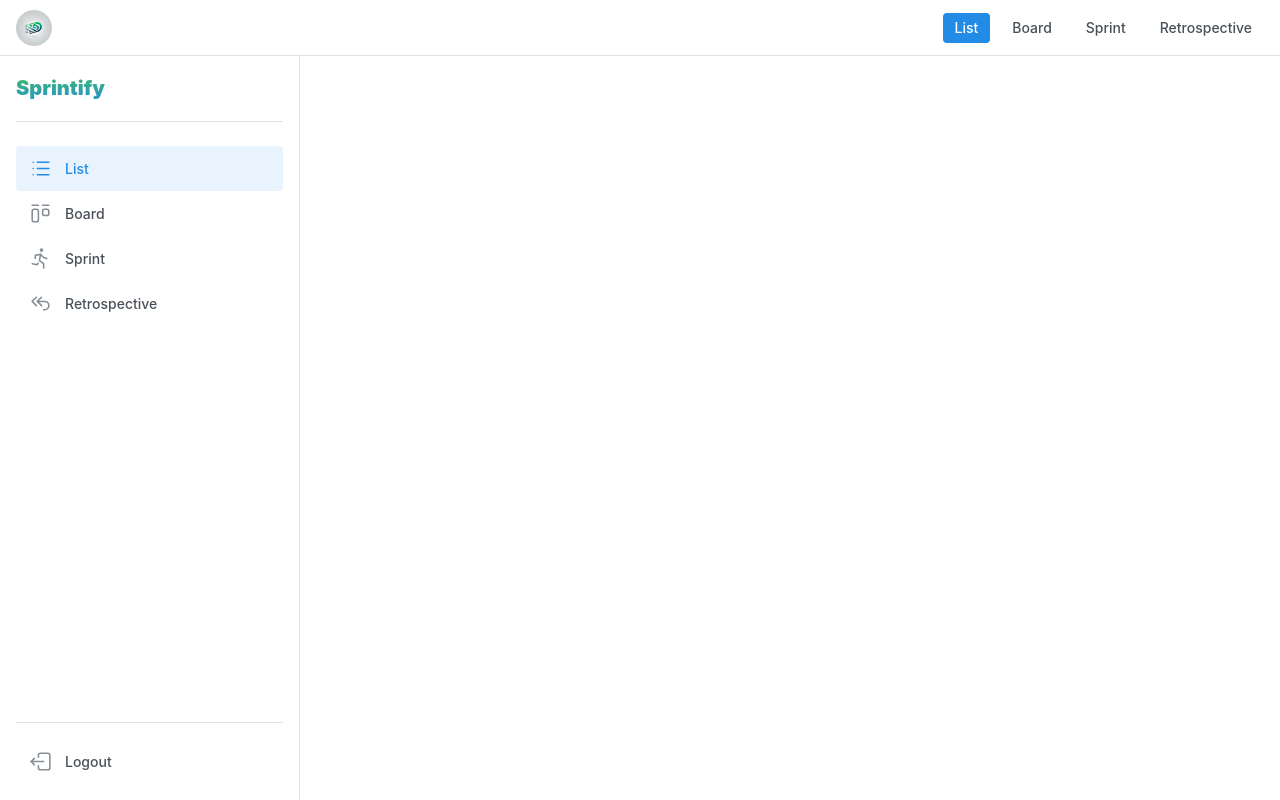
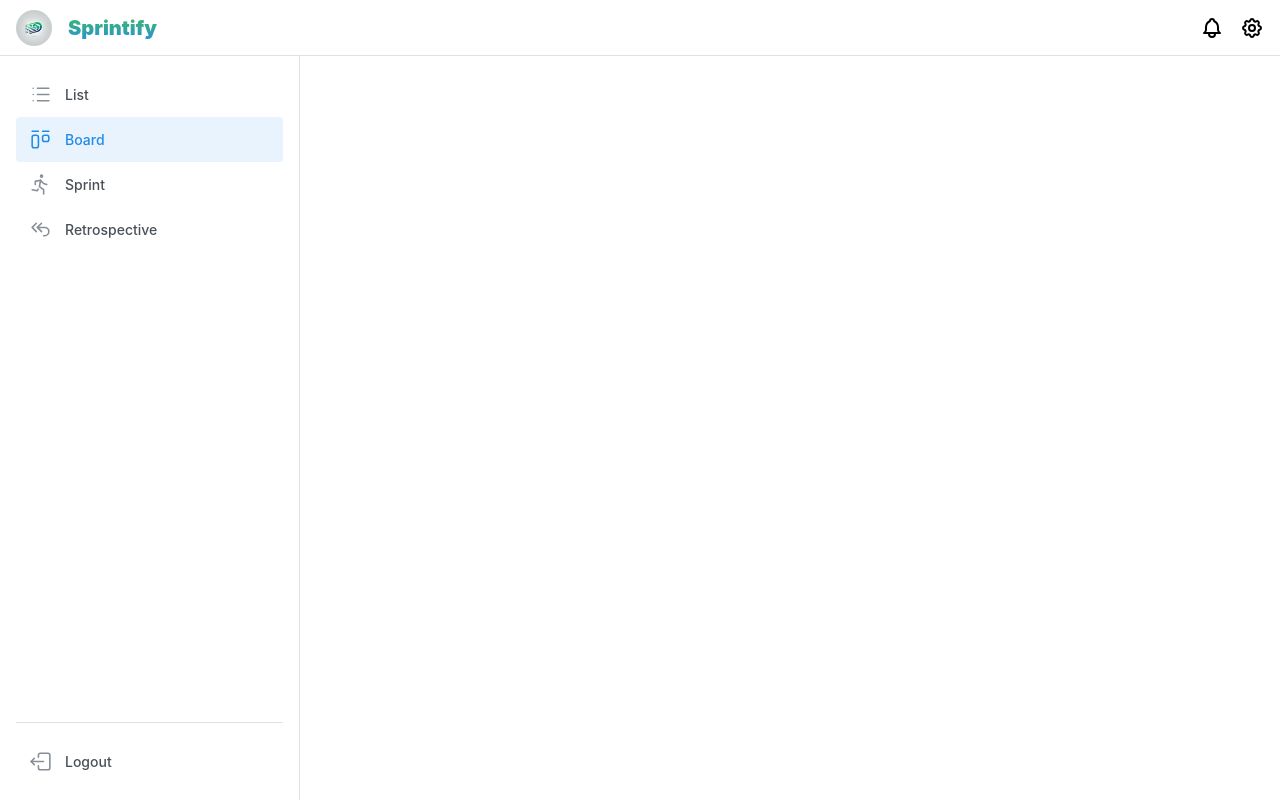
Before and after one commit to moppiiiii/sprintify, a React (Vite) app in the folder apps/frontend/: page /board in a window 1280 px wide. Built offline with nearby package versions, Linux system fonts and the light colour scheme.

Commit message:
refactor(parts): parts refactor

```diff
--- a/apps/frontend/src/app/components/parts/header/Header.parts.module.scss
+++ b/apps/frontend/src/app/components/parts/header/Header.parts.module.scss
@@ -9,29 +9,11 @@
     justify-content: space-between;
     height: 56px;
 
-    > .logo-image {
-      width: 36px;
-      height: 36px;
-      border-radius: 50%;
-    }
-
-    .header-link {
-      display: block;
-      padding: 8px 12px;
-      font-size: var(--mantine-font-size-sm);
-      font-weight: 500;
-      line-height: 1;
-      color: light-dark(var(--mantine-color-gray-7), var(--mantine-color-dark-0));
-      text-decoration: none;
-      border-radius: var(--mantine-radius-sm);
-
-      &:hover {
-        background-color: light-dark(var(--mantine-color-gray-0), var(--mantine-color-dark-6));
-      }
-
-      [data-mantine-color-scheme] &[data-active] {
-        color: var(--mantine-color-white);
-        background-color: var(--mantine-color-blue-filled);
+    > .info-group {
+      > .logo-image {
+        width: 36px;
+        height: 36px;
+        border-radius: 50%;
       }
     }
   }
--- a/apps/frontend/src/app/components/parts/header/Header.parts.module.scss.d.ts
+++ b/apps/frontend/src/app/components/parts/header/Header.parts.module.scss.d.ts
@@ -1,7 +1,7 @@
 declare const classNames: {
   readonly "header-container": "header-container";
   readonly "inner-container": "inner-container";
+  readonly "info-group": "info-group";
   readonly "logo-image": "logo-image";
-  readonly "header-link": "header-link";
 };
 export = classNames;
--- a/apps/frontend/src/app/components/parts/header/Header.parts.tsx
+++ b/apps/frontend/src/app/components/parts/header/Header.parts.tsx
@@ -1,48 +1,32 @@
-import { useState } from "react";
-import { Container, Group, Burger } from "@mantine/core";
-import { useDisclosure } from "@mantine/hooks";
+import React from "react";
+import { Container, Group, Text, Image } from "@mantine/core";
+import { IconBell, IconSettings } from "@tabler/icons-react";
 import SprintifyLogo from "../../../../assets/logo/sprintify-logo.webp";
 import classes from "./Header.parts.module.scss";
 
-const links = [
-  { link: "/list", label: "List" },
-  { link: "/board", label: "Board" },
-  { link: "/sprint", label: "Sprint" },
-  { link: "/retrospective", label: "Retrospective" },
-];
-
 const HeaderComponent: React.FC = () => {
-  const [opened, { toggle }] = useDisclosure(false);
-  const [active, setActive] = useState(links[0].link);
-
-  const items = links.map((link) => (
-    <a
-      key={link.label}
-      href={link.link}
-      className={classes["header-link"]}
-      data-active={active === link.link || undefined}
-      onClick={(event) => {
-        event.preventDefault();
-        setActive(link.link);
-      }}
-    >
-      {link.label}
-    </a>
-  ));
-
   return (
     <header className={classes["header-container"]}>
       <Container fluid className={classes["inner-container"]}>
-        <img
-          className={classes["logo-image"]}
-          src={SprintifyLogo}
-          alt="sprintify-logo"
-        />
-        <Group gap={10} visibleFrom="xs">
-          {items}
+        <Group className={classes["info-group"]}>
+          <Image
+            className={classes["logo-image"]}
+            src={SprintifyLogo}
+            alt="sprintify-logo"
+          />
+          <Text
+            size="xl"
+            fw={900}
+            variant="gradient"
+            gradient={{ from: "green", to: "blue", deg: 180 }}
+          >
+            Sprintify
+          </Text>
         </Group>
-
-        <Burger opened={opened} onClick={toggle} hiddenFrom="xs" size="sm" />
+        <Group>
+          <IconBell />
+          <IconSettings />
+        </Group>
       </Container>
     </header>
   );
--- a/apps/frontend/src/app/components/parts/navbar/Navbar.parts.module.scss
+++ b/apps/frontend/src/app/components/parts/navbar/Navbar.parts.module.scss
@@ -28,7 +28,7 @@
     border-top: 1px solid light-dark(var(--mantine-color-gray-3), var(--mantine-color-dark-4));
   }
 
-  .link {
+  .navbar-link {
     display: flex;
     align-items: center;
     padding: var(--mantine-spacing-xs) var(--mantine-spacing-sm);
--- a/apps/frontend/src/app/components/parts/navbar/Navbar.parts.module.scss.d.ts
+++ b/apps/frontend/src/app/components/parts/navbar/Navbar.parts.module.scss.d.ts
@@ -4,7 +4,7 @@ declare const classNames: {
   readonly "navbar-header": "navbar-header";
   readonly "logo-image": "logo-image";
   readonly "navbar-footer-wrapper": "navbar-footer-wrapper";
-  readonly link: "link";
+  readonly "navbar-link": "navbar-link";
   readonly "link-icon": "link-icon";
 };
 export = classNames;
--- a/apps/frontend/src/app/components/parts/navbar/Navbar.parts.tsx
+++ b/apps/frontend/src/app/components/parts/navbar/Navbar.parts.tsx
@@ -1,39 +1,18 @@
-import { useState } from "react";
-import { Group, Text } from "@mantine/core";
-import {
-  IconList,
-  IconLayoutKanban,
-  IconRun,
-  IconArrowBackUpDouble,
-  IconLogout2,
-} from "@tabler/icons-react";
+import React from "react";
+import { useLocation } from "react-router-dom";
 
+import { LOGOUT_NAV_DATA, PRINCIPAL_NAV_DATA } from "./constants/data.constant";
 import classes from "./Navbar.parts.module.scss";
 
-const data = [
-  { link: "/list", label: "List", icon: IconList },
-  { link: "/board", label: "Board", icon: IconLayoutKanban },
-  { link: "/sprint", label: "Sprint", icon: IconRun },
-  {
-    link: "/retrospective",
-    label: "Retrospective",
-    icon: IconArrowBackUpDouble,
-  },
-];
+const NavbarComponent: React.FC = () => {
+  const location = useLocation();
 
-const NavbarComponent: React.FC = () => {
-  const [active, setActive] = useState("List");
-
-  const links = data.map((item) => (
+  const links = PRINCIPAL_NAV_DATA.map((item) => (
     <a
-      className={classes.link}
-      data-active={item.label === active || undefined}
+      className={classes["navbar-link"]}
+      data-active={location.pathname === item.link || undefined}
       href={item.link}
       key={item.label}
-      onClick={(event) => {
-        event.preventDefault();
-        setActive(item.label);
-      }}
     >
       <item.icon className={classes["link-icon"]} stroke={1.5} />
       <span>{item.label}</span>
@@ -42,28 +21,16 @@ const NavbarComponent: React.FC = () => {
 
   return (
     <nav className={classes["navbar-container"]}>
-      <div className={classes["navbar-header-wrapper"]}>
-        <Group className={classes["navbar-header"]} justify="space-between">
-          <Text
-            size="xl"
-            fw={900}
-            variant="gradient"
-            gradient={{ from: "green", to: "blue", deg: 178 }}
-          >
-            Sprintify
-          </Text>
-        </Group>
-        {links}
-      </div>
-
+      <div className={classes["navbar-header-wrapper"]}>{links}</div>
       <div className={classes["navbar-footer-wrapper"]}>
         <a
-          href="/logout"
-          className={classes.link}
+          href={LOGOUT_NAV_DATA.link}
+          className={classes["navbar-link"]}
           onClick={(event) => event.preventDefault()}
         >
-          <IconLogout2 className={classes["link-icon"]} stroke={1.5} />
-          <span>Logout</span>
+          {/* eslint-disable-next-line react/jsx-pascal-case */}
+          <LOGOUT_NAV_DATA.icon className={classes["link-icon"]} stroke={1.5} />
+          <span>{LOGOUT_NAV_DATA.label}</span>
         </a>
       </div>
     </nav>
--- /dev/null
+++ b/apps/frontend/src/app/components/parts/navbar/constants/data.constant.tsx
@@ -0,0 +1,24 @@
+import {
+  IconList,
+  IconLayoutKanban,
+  IconRun,
+  IconArrowBackUpDouble,
+  IconLogout2,
+} from "@tabler/icons-react";
+
+export const PRINCIPAL_NAV_DATA = [
+  { link: "/list", label: "List", icon: IconList },
+  { link: "/board", label: "Board", icon: IconLayoutKanban },
+  { link: "/sprint", label: "Sprint", icon: IconRun },
+  {
+    link: "/retrospective",
+    label: "Retrospective",
+    icon: IconArrowBackUpDouble,
+  },
+] as const;
+
+export const LOGOUT_NAV_DATA = {
+  link: "/logout",
+  label: "Logout",
+  icon: IconLogout2,
+} as const;
```
